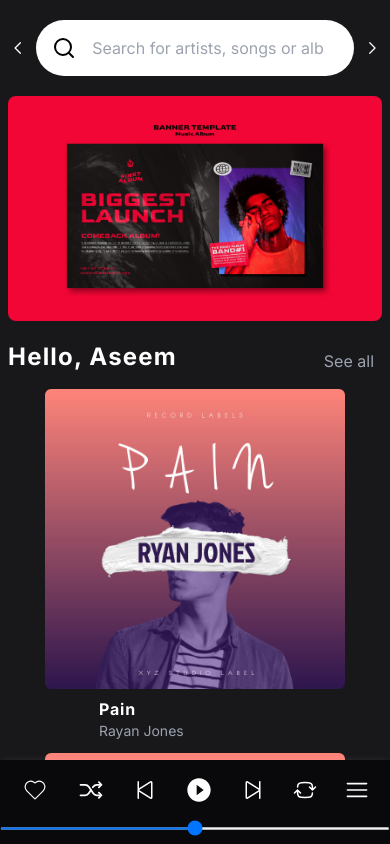
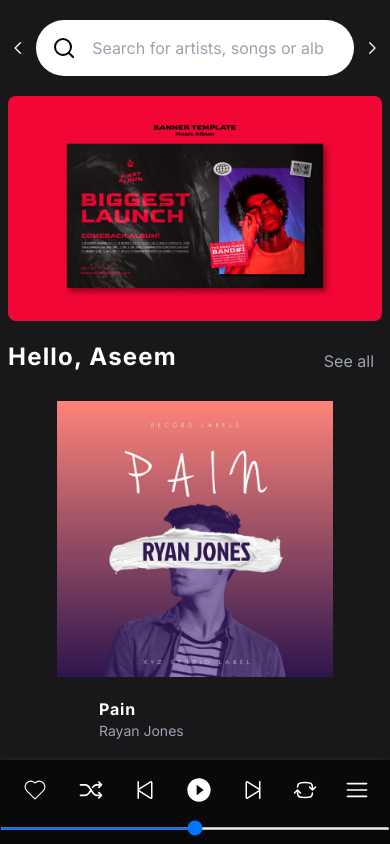
Before and after one commit to PraveenThanikachalam/Assignment-SuperKalam, a Next.js app: page / in a window 390 px wide. Built offline with nearby package versions, Linux system fonts and the light colour scheme.

Commit message:
responsiveness fix & final push

```diff
--- a/app/components/Recommends.tsx
+++ b/app/components/Recommends.tsx
@@ -20,13 +20,13 @@ export default function Recommands({ title, items }: Types) {
         </h3>
         <h4 className="self-end text-gray-400 p-0 pr-2">See all</h4>
       </div>
-      <div className="grid lg:grid-cols-5 md:grid-cols-3 mx:grid-cols-1 sm:grid-cols-2 md:pl-5 md:gap-x-4 py-4 gap-y-3 ">
+      <div className="grid lg:grid-cols-5 md:grid-cols-3 mx:grid-cols-1 sm:grid-cols-2 md:pl-5 sm:gap-x-4 p-4 gap-y-3 ">
         {items.map((item, idx) => (
           <div
             className="mx:justify-center mx:items-center mx:w-full mx:flex mx:flex-col"
             key={idx}
           >
-            <div className="rounded-md overflow-hidden mx:w-[300px] mx:h-[300px] sm:w-[200px] sm:h-[200px]">
+            <div className="rounded-md overflow-hidden mx:w-[300px] mx:h-[300px] p-3 sm:w-[200px] sm:h-[200px]">
               <Image
                 className="object-cover w-full h-full "
                 src={item.thumbnail}
```
